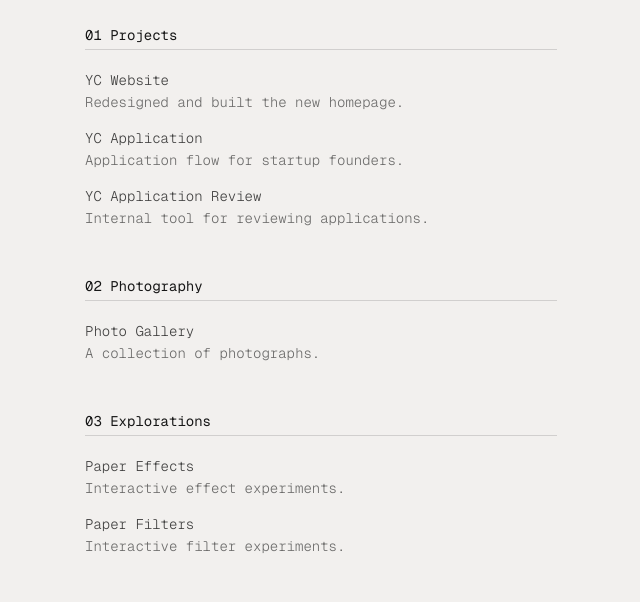
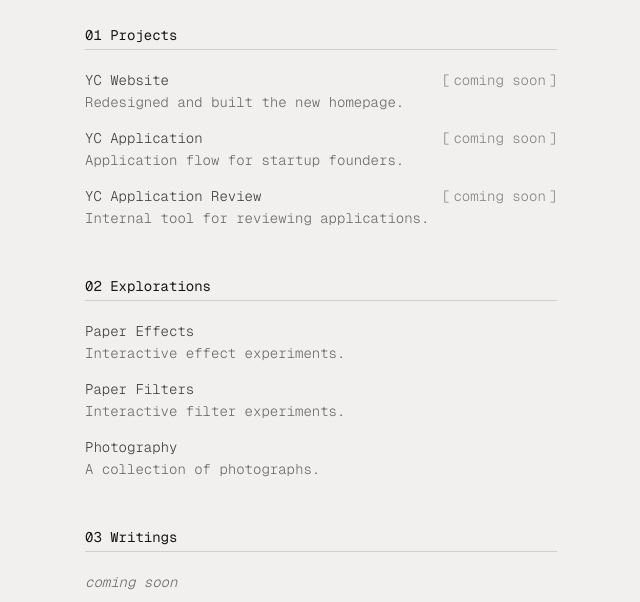
Before and after one commit to evebouf/portfolio, a React (Vite) app: page / in a window 1280 px wide. Shown: the part 339-941 px from the top of the page, without its empty margins (319-959 px from the left). Built offline with nearby package versions, Linux system fonts and the light colour scheme; a web font is replaced by a local one.

Commit message:
unify page height

```diff
--- a/src/pages/Homepage.tsx
+++ b/src/pages/Homepage.tsx
@@ -29,16 +29,19 @@
       title: 'YC Website',
       description: 'Redesigned and built the new homepage.',
       link: '/projects/yc-website',
+      comingSoon: true,
     },
     {
       title: 'YC Application',
       description: 'Application flow for startup founders.',
       link: null,
+      comingSoon: true,
     },
     {
       title: 'YC Application Review',
       description: 'Internal tool for reviewing applications.',
       link: null,
+      comingSoon: true,
     },
   ];
 
@@ -128,29 +131,26 @@
       {projects.map((project, index) => (
         project.link ? (
           <a key={index} href={project.link} className="project-item project-link">
-            <p className="project-title text-secondary">{project.title}</p>
+            <p className="project-title text-secondary" style={{ display: 'flex', justifyContent: 'space-between' }}>
+              <span>{project.title}</span>
+              {project.comingSoon && <span className="text-muted" style={{ fontWeight: 300 }}>[&thinsp;coming soon&thinsp;]</span>}
+            </p>
             <p className="text-muted no-margin">{project.description}</p>
           </a>
         ) : (
           <div key={index} className="project-item">
-            <p className="project-title text-secondary">{project.title}</p>
+            <p className="project-title text-secondary" style={{ display: 'flex', justifyContent: 'space-between' }}>
+              <span>{project.title}</span>
+              {project.comingSoon && <span className="text-muted" style={{ fontWeight: 300 }}>[&thinsp;coming soon&thinsp;]</span>}
+            </p>
             <p className="text-muted no-margin">{project.description}</p>
           </div>
         )
       ))}
 
-      {/* Photography Section */}
-      <div className="mt-section">
-        <p className="section-header">02 Photography</p>
-        <a href="/photography" className="project-item project-link">
-          <p className="project-title text-secondary">Photo Gallery</p>
-          <p className="text-muted no-margin">A collection of photographs.</p>
-        </a>
-      </div>
-
       {/* Explorations Section */}
       <div className="mt-section">
-        <p className="section-header">03 Explorations</p>
+        <p className="section-header">02 Explorations</p>
         <a href="/explorations/paper-effects" className="project-item project-link">
           <p className="project-title text-secondary">Paper Effects</p>
           <p className="text-muted no-margin">Interactive effect experiments.</p>
@@ -159,17 +159,21 @@
           <p className="project-title text-secondary">Paper Filters</p>
           <p className="text-muted no-margin">Interactive filter experiments.</p>
         </a>
+        <a href="/photography" className="project-item project-link">
+          <p className="project-title text-secondary">Photography</p>
+          <p className="text-muted no-margin">A collection of photographs.</p>
+        </a>
       </div>
 
       {/* Writings Section */}
       <div className="mt-section">
-        <p className="section-header">04 Writings</p>
+        <p className="section-header">03 Writings</p>
         <p className="text-muted text-italic">coming soon</p>
       </div>
 
       {/* Bookmarks Section */}
       <div className="mt-section">
-        <p className="section-header">05 Bookmarks</p>
+        <p className="section-header">04 Bookmarks</p>
         <p className="text-muted text-italic">coming soon</p>
       </div>
 
--- a/src/pages/PaperEffects.tsx
+++ b/src/pages/PaperEffects.tsx
@@ -31,7 +31,7 @@
         fontSize: '14px',
         fontWeight: 400,
         lineHeight: '20px',
-        padding: '80px 40px',
+        padding: '180px 40px 80px',
         maxWidth: '1200px',
         margin: '0 auto',
       }}
--- a/src/pages/PaperFilters.tsx
+++ b/src/pages/PaperFilters.tsx
@@ -31,7 +31,7 @@
         fontSize: '14px',
         fontWeight: 400,
         lineHeight: '20px',
-        padding: '80px 40px',
+        padding: '180px 40px 80px',
         maxWidth: '1200px',
         margin: '0 auto',
       }}
--- a/src/pages/Photography.tsx
+++ b/src/pages/Photography.tsx
@@ -53,7 +53,7 @@
         fontSize: '14px',
         fontWeight: 400,
         lineHeight: '20px',
-        padding: '80px 40px',
+        padding: '180px 40px 80px',
       }}
     >
       {/* Back Button */}
--- a/src/pages/YCWebsite.tsx
+++ b/src/pages/YCWebsite.tsx
@@ -23,7 +23,7 @@
         fontSize: '14px',
         fontWeight: 400,
         lineHeight: '20px',
-        padding: '80px 40px',
+        padding: '180px 40px 80px',
         maxWidth: '680px',
         margin: '0 auto',
       }}
```
